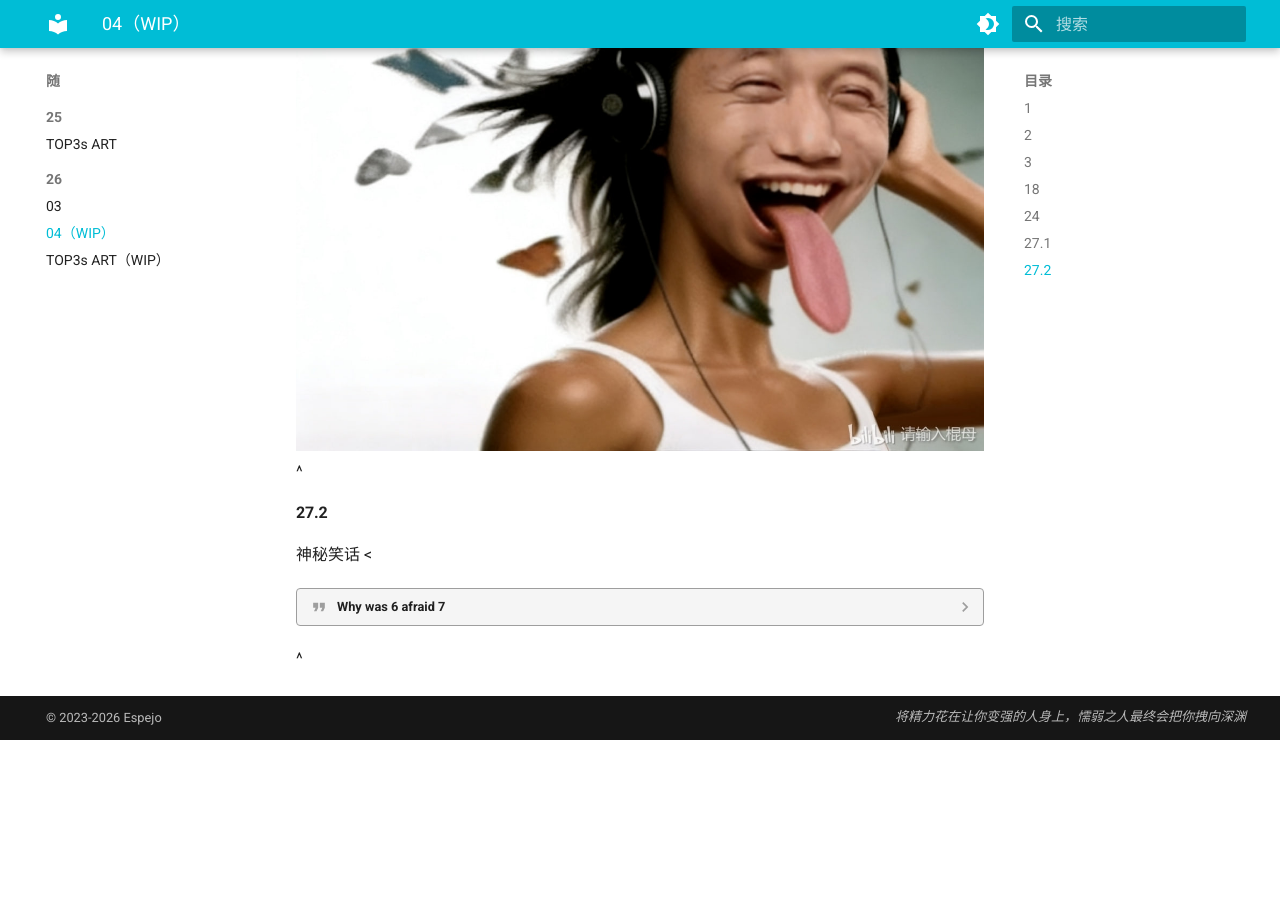
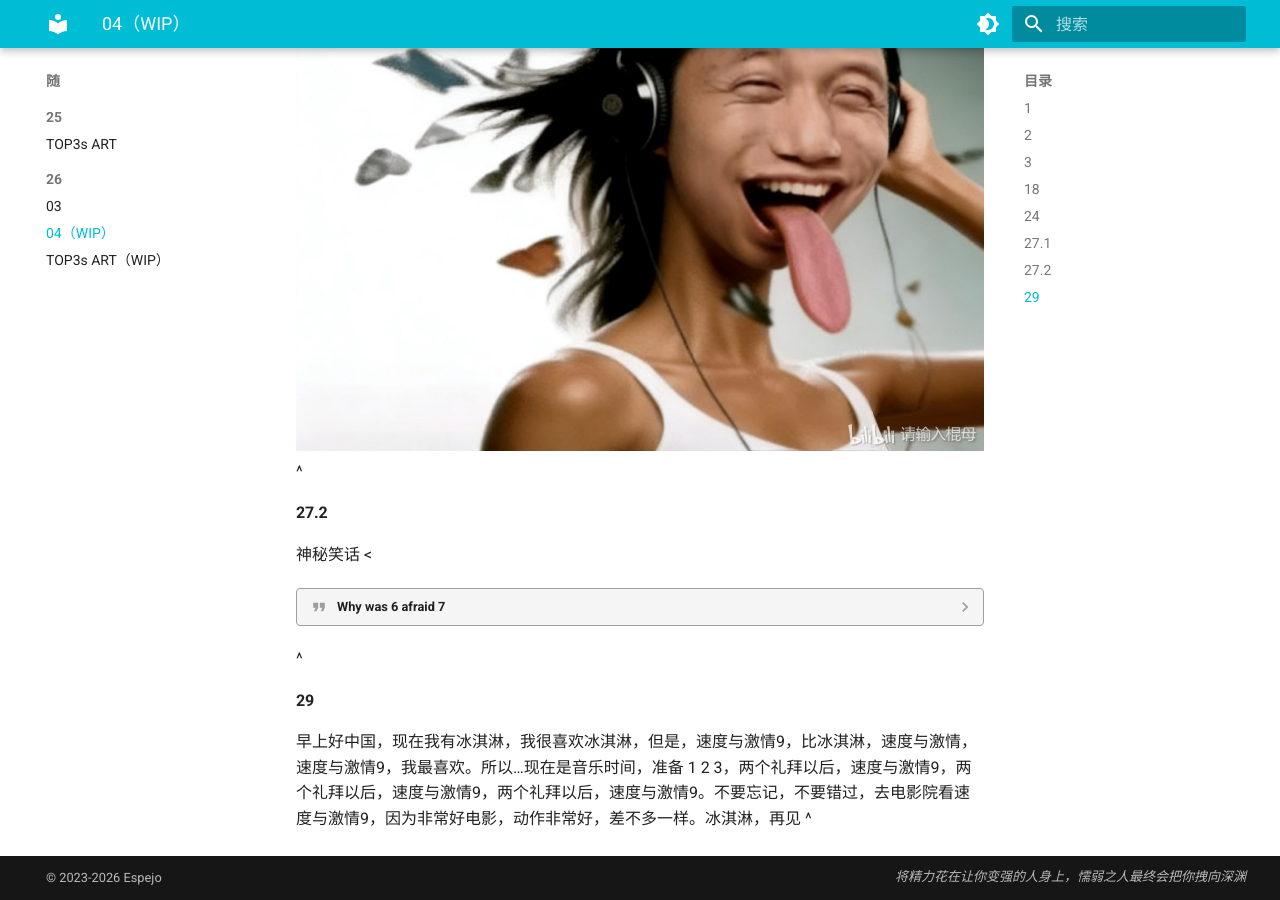
Before and after one commit to eepsjo/Swill, an MkDocs documentation site: the page built from docs/随/26/04（WIP）.md, in a window 1280 px wide and 900 px high, scrolled down 1501 px. Built offline with MkDocs 1.6.1 and Material for MkDocs 9.7.7, drawn with Linux system fonts in a browser that asks for light colours; before the commit the page ends 2241 px from its top, so only the background shows below that.

Commit message:
Add new section about ice cream and Fast & Furious 9

```diff
--- a/docs/随/26/04（WIP）.md
+++ b/docs/随/26/04（WIP）.md
@@ -39,3 +39,6 @@ date: 2026-04-01 12:00:00+08:00
     Because it was in the middle of 9/11 💀
 
 ^
+
+#### 29
+早上好中国，现在我有冰淇淋，我很喜欢冰淇淋，但是，速度与激情9，比冰淇淋，速度与激情，速度与激情9，我最喜欢。所以…现在是音乐时间，准备 1 2 3，两个礼拜以后，速度与激情9，两个礼拜以后，速度与激情9，两个礼拜以后，速度与激情9。不要忘记，不要错过，去电影院看速度与激情9，因为非常好电影，动作非常好，差不多一样。冰淇淋，再见 ^
```
